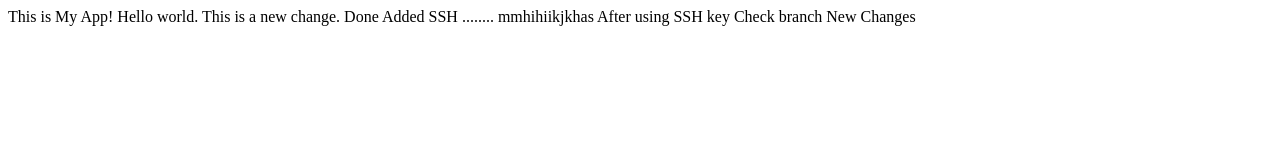
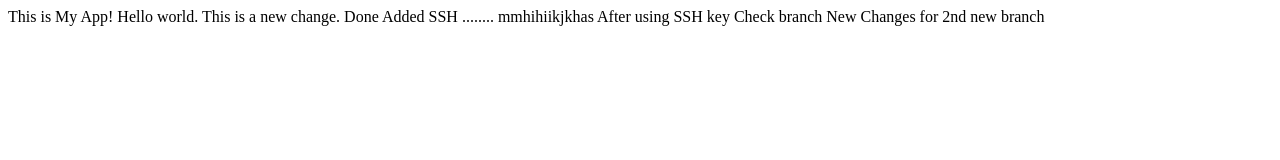
Before and after one commit to diptisalgia/gitTurorial, a plain HTML site: page index.html in a window 1280 px wide. Drawn offline with Linux system fonts and the light colour scheme.

Commit message:
new changes

```diff
--- a/index.html
+++ b/index.html
@@ -10,6 +10,6 @@
    Added SSH ........ mmhihiikjkhas
    After using SSH key
       Check branch
-      New Changes
+      New Changes for 2nd new branch
   </body>
 </html>
```
